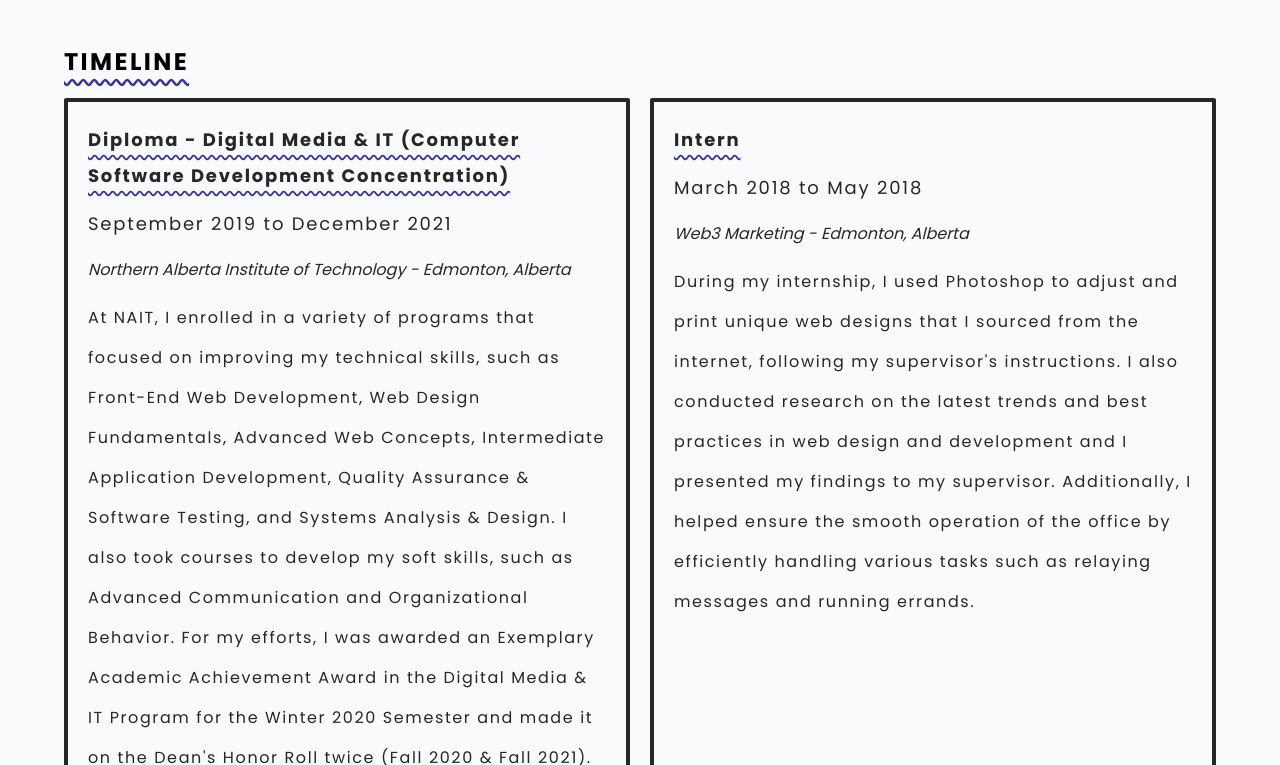
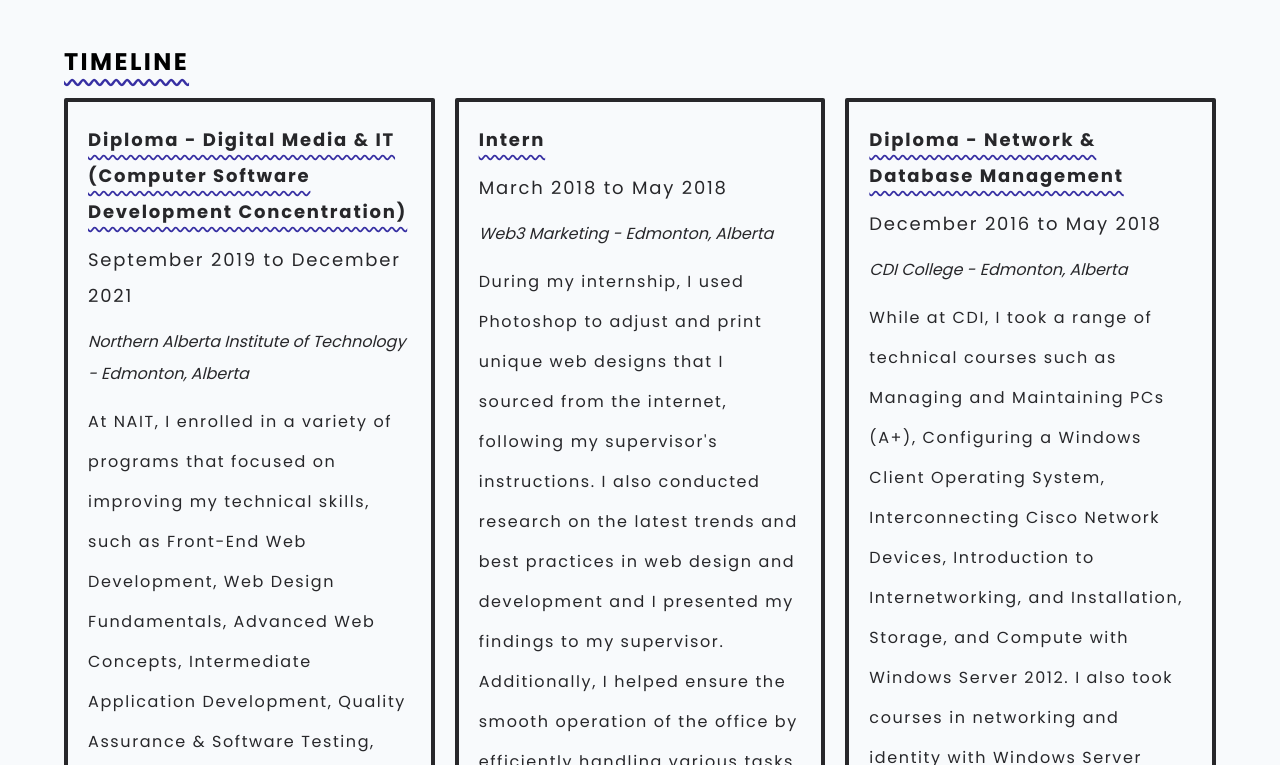
Before and after one commit to trevinshu/web-portfolio-v3, a Next.js app: page / in a window 1280 px wide. Shown: the part 975-1740 px from the top of the page. Built offline with nearby package versions, Linux system fonts and the light colour scheme.

Commit message:
adjusted timeline styling

```diff
--- a/components/Timeline.jsx
+++ b/components/Timeline.jsx
@@ -6,7 +6,7 @@
   return (
     <div className="flex flex-col gap-5 ">
       <Heading>Timeline</Heading>
-      <div className="grid grid-cols-1 gap-5 xl:grid-cols-2">
+      <div className="grid grid-cols-1 gap-5 xl:grid-cols-3">
         {timeline.activities.map((item) => {
           return (
             <div key={item.id} className="flex flex-col border-zinc-800 border-solid border-4 rounded-sm p-5 gap-3">
```
